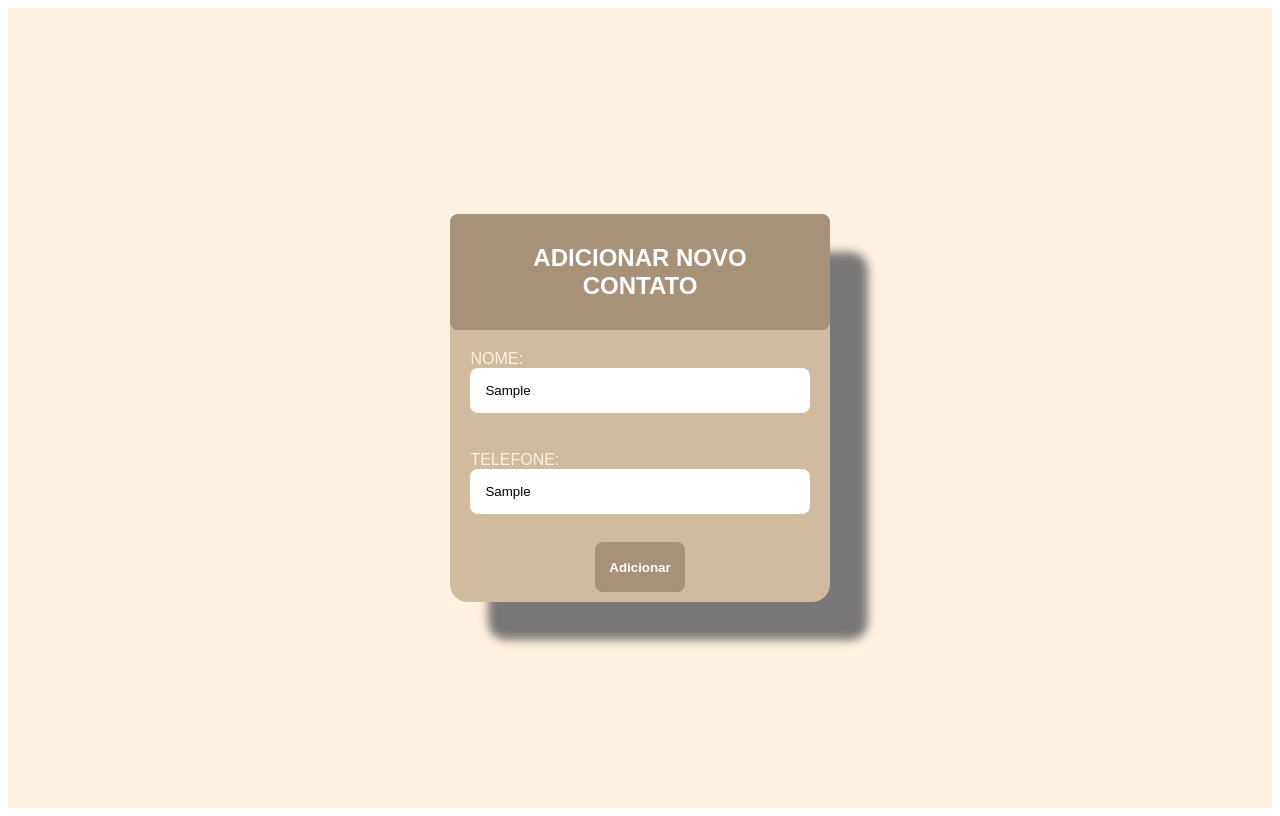
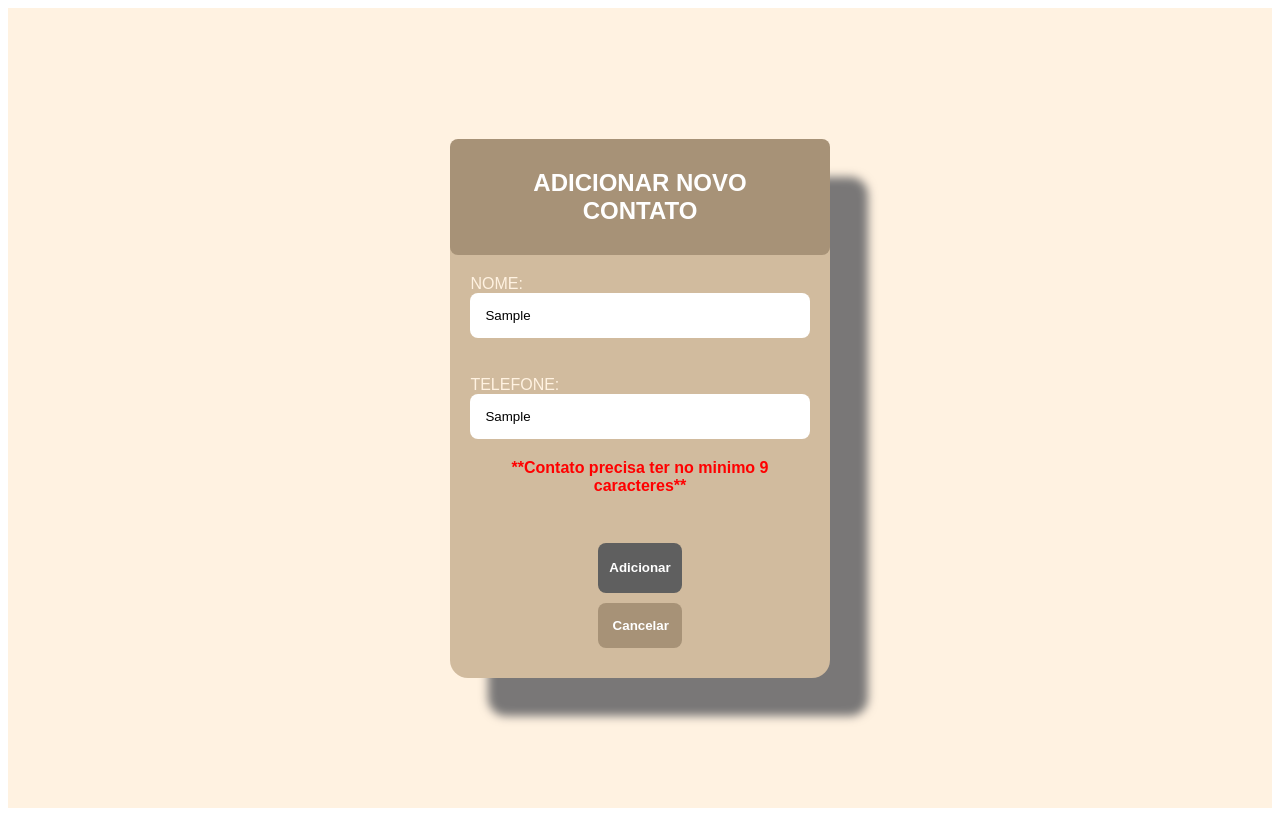
Before and after one commit to luccaao/baserowapi, an Angular app: page /add-contact in a window 1280 px wide. Both pictures are taken after typing "Sample", "Sample" into the empty fields and a click on the button "Adicionar". Built offline with nearby package versions, Linux system fonts and the light colour scheme; no server answers.

Commit message:
formGroup e formControlName adicionados ao form

```diff
--- a/src/app/add-contact/add-contact.component.css
+++ b/src/app/add-contact/add-contact.component.css
@@ -25,6 +25,11 @@ body {
     align-items: center;
     box-shadow: 38px 38px 10px #797777 ;
 }
+
+
+
+
+
 
 
 h2 {
@@ -59,33 +64,54 @@ input {
 
 
 
-form button {
-    margin: 0;
-    padding: 0;
-    height: 50px;
-    border-radius: 8px;
-    width: 25%;
-    align-self: center;
-    background-color: #A79277;
-    color: white;
-    font-weight: bold;
-    cursor: pointer;
-    transition: .3s;
-    border: none;
-
-}
-
-form button:hover {
-    background-color: #FFF2E1;
-    color: #A79277;
-}
-
 
 
 
 label {
     color: #FFF2E1;
     text-transform: uppercase;
+}
+
+.mensagem__erro {
+    color: red;
+    text-align: center;
+    font-weight: bold;
+    margin: 10px;
+
+}
+
+
+
+.botao {
+    display: flex;
+    justify-content: space-around;
+    align-items: center;
+    margin: 10px;
+    background-color: #A79277;
+    padding: 15px;
+    border-radius: 8px;
+    border: none;
+    align-self: center;
+    color: white;
+    font-weight: bold;
+    cursor: pointer;
+    width: 25%;
+
+}
+
+.botao__desabilitado{
+    background-color: #5f5f5f;
+    color: white;
+    font-weight: bold;
+    cursor: not-allowed;
+    transition: .3s;
+    border: none;
+    margin-top: 10px;
+    width: 25%;
+    align-self: center;
+    height: 50px;
+    border-radius: 8px;
+
 }
 
 
@@ -102,6 +128,8 @@ label {
     border-radius: 50%;
 
 }
+
+
 
 .topo a img:hover {
     transform: scale(1.1);
--- a/src/app/add-contact/add-contact.component.html
+++ b/src/app/add-contact/add-contact.component.html
@@ -1,25 +1,69 @@
-
 <body>
-
   <div class="container">
     <h2>Adicionar novo Contato</h2>
-    <form (submit)="addContact()">
-
+    <form [formGroup]="formulario" (submit)="addContact()">
       <div>
         <label for="name">Nome:</label>
-        <input type="text" id="name" name="name" [(ngModel)]="contact.name" required placeholder="Digite o nome do contato">
+        <input
+          type="text"
+          id="name"
+          name="name"
+          formControlName="name"
+          required
+          placeholder="Digite o nome do contato"
+        />
       </div>
 
-      <br>
+      <div
+        class="mensagem__erro"
+        *ngIf="formulario.get('name')?.errors?.['required'] && formulario.get('name')?.touched"
+      >
+        **Nome é obrigatório**
+      </div>
+
+      <div
+        class="mensagem__erro"
+        *ngIf="formulario.get('name')?.errors?.['minlength']"
+      >
+        **Nome precisa ter no minimo 3 letras**
+      </div>
+
+      <br />
 
       <div>
         <label for="phone">Telefone:</label>
-        <input type="text" id="phone"  name="phone" [(ngModel)]="contact.phone" required placeholder="Digite o telefone.. ex : 997374212">
+        <input
+          type="text"
+          id="phone"
+          name="phone"
+          formControlName="phone"
+          required
+          placeholder="Digite o telefone.. ex : 997374212"
+        />
       </div>
 
-      <br>
-      <button type="submit">Adicionar</button>
+      <div
+        class="mensagem__erro"
+        *ngIf="formulario.get('phone')?.errors?.['required'] && formulario.get('phone')?.touched"
+      >
+        **Contato é obrigatório**
+      </div>
+
+      <div
+        class="mensagem__erro"
+        *ngIf="formulario.get('phone')?.errors?.['minlength']"
+      >
+        **Contato precisa ter no minimo 9 caracteres**
+      </div>
+
+      <br />
+
+      <div class="acoes">
+        <button  type="submit" [ngClass]="habilitarBotao()">Adicionar</button>
+        <button type="button" class="botao" (click)="cancelar()">
+          Cancelar
+        </button>
+      </div>
     </form>
-
   </div>
 </body>
--- a/src/app/add-contact/add-contact.component.ts
+++ b/src/app/add-contact/add-contact.component.ts
@@ -1,34 +1,67 @@
 import { Component, OnInit } from '@angular/core';
 import { ContactService } from '../contact.service';
 import { Router } from '@angular/router';
+import { FormBuilder, FormGroup, Validators } from '@angular/forms';
 
 @Component({
   selector: 'app-add-contact',
   templateUrl: './add-contact.component.html',
-  styleUrls: ['./add-contact.component.css']
+  styleUrls: ['./add-contact.component.css'],
 })
 export class AddContactComponent implements OnInit {
-  contact: any = {
-    name: '',
-    phone: ''
-  };
 
-  constructor(private contactService: ContactService, private router: Router) { }
+
+  formulario!: FormGroup;
+
+  constructor(
+    private contactService: ContactService,
+    private router: Router,
+    private formBuilder: FormBuilder
+  ) {}
 
   ngOnInit(): void {
+    this.formulario = this.formBuilder.group({
+      name: [
+        '',
+        Validators.compose([
+          Validators.required,
+          Validators.pattern(/(.|\s)*\S(.|\s)*/),
+          Validators.minLength(3),
+        ]),
+      ],
+      phone: [
+        '',
+        Validators.compose([
+          Validators.required,
+          Validators.minLength(9),
+          Validators.maxLength(16),
+          Validators.pattern('[- +()0-9]+'),
+        ]),
+      ],
+    });
   }
 
   addContact() {
-    this.contactService.addContact(this.contact)
-      .then(response => {
-        console.log('Contato adicionado com sucesso:', response.data);
-        // Redirecionar para a lista de contatos
-        this.router.navigate(['/']);
-        // Limpar o formulário após adicionar
-        this.contact = { name: '', phone: '' };
-      })
-      .catch(error => {
-        console.error('Erro ao adicionar contato:', error);
-      });
+    if (this.formulario.invalid) {
+      return;
+    }
+    this.contactService.addContact(this.formulario.value).then((response) => {
+
+      this.router.navigate(['/']);
+
+      this.formulario.reset();
+    });
+  }
+
+  cancelar() {
+    this.router.navigate(['/']);
+  }
+
+  habilitarBotao(): string {
+    if (this.formulario.valid) {
+      return 'botao';
+    } else {
+      return 'botao__desabilitado';
+    }
   }
 }
--- a/src/app/contact-list/contact-list.component.css
+++ b/src/app/contact-list/contact-list.component.css
@@ -17,6 +17,8 @@ body {
     min-height: 100vh;
     height: auto;
 }
+
+
 
 .container {
 
@@ -80,6 +82,47 @@ a {
 .topo h2 img {
     width: 100px;
 }
+
+.filtro {
+    display: flex;
+    justify-content: center;
+    align-items: center;
+    gap: 10px;
+    margin: 10px;
+
+}
+
+.filtro input {
+    padding: 10px;
+    border-radius: 8px;
+    border: 1px solid #A79277;
+    margin: 10px;
+    width: 80%;
+
+}
+
+.filtro button {
+    padding: 10px;
+    border-radius: 8px;
+    background-color: #A79277;
+    color: white;
+    border: 1px solid white;
+    margin: 10px;
+    font-weight: bold;
+    cursor: pointer;
+    position: relative;
+    transition: 0.3s;
+}
+
+.filtro button:hover {
+    background-color: #FFF2E1;
+    color: #000000;
+    border: 1px solid #A79277;
+}
+
+
+
+
 
 .topo  {
     background-color: #A79277;
--- a/src/app/contact-list/contact-list.component.html
+++ b/src/app/contact-list/contact-list.component.html
@@ -1,15 +1,20 @@
 <body>
   <div class="container">
+
     <div class="topo">
       <h2>Contatos</h2>
+      <div class="filtro">
+        <input type="text" placeholder="Buscar por nome ou telefone" [(ngModel)]="searchTerm">
+        <button (click)="filterList()">FILTRAR</button>
+      </div>
       <a routerLink="/add-contact"><img src="../../assets/imagens/plus.png" alt=""></a>
     </div>
-    <ul *ngIf="contacts.length > 0, else semContatos">
-      <li *ngFor="let contact of contacts">
+    <ul *ngIf="filteredContacts.length > 0; else semContatos">
+      <li *ngFor="let contact of filteredContacts">
         Nome
-        <span for="">{{ contact.nome }}</span>
+        <span>{{ contact.nome }}</span>
         Telefone
-        <span for=""> {{ contact.contato }}</span>
+        <span>{{ contact.contato }}</span>
 
         <div class="acoes">
             <a (click)="deleteContact(contact.id)"><img src="../../assets/imagens/icone-excluir.png" alt=""></a>
@@ -19,8 +24,8 @@
       </li>
     </ul>
   </div>
+
+  <ng-template #semContatos>
+    <div class="vazio"><p>SEM CONTATOS CADASTRADOS</p> <img src="../../assets/imagens/vazio.png" alt=""></div>
+  </ng-template>
 </body>
-
-<ng-template #semContatos>
-  <div class="vazio"><p>SEM CONTATOS CADASTRADOS</p> <img src="../../assets/imagens/vazio.png" alt=""></div>
-</ng-template>
--- a/src/app/contact-list/contact-list.component.ts
+++ b/src/app/contact-list/contact-list.component.ts
@@ -1,6 +1,5 @@
 import { Component, OnInit } from '@angular/core';
 import { ContactService } from '../contact.service';
-
 
 @Component({
   selector: 'app-contact-list',
@@ -9,6 +8,8 @@ import { ContactService } from '../contact.service';
 })
 export class ContactListComponent implements OnInit {
   contacts: any[] = [];
+  filteredContacts: any[] = [];
+  searchTerm: string = '';
 
   constructor(private contactService: ContactService) { }
 
@@ -19,22 +20,15 @@ export class ContactListComponent implements OnInit {
   loadContacts() {
     this.contactService.getAllContacts()
       .then(response => {
-        console.log('Contatos carregados com sucesso:', response.data.results);
-
-
         if (Array.isArray(response.data.results)) {
-
           this.contacts = response.data.results;
+          this.applyFilter();
         } else {
-
           this.contacts.push(response.data.results);
-          console.log('Contatos carregados com sucesso:', response.data.results);
-
+          this.applyFilter();
         }
       })
-      .catch(error => {
-        console.error('Erro ao carregar contatos:', error);
-      });
+
   }
 
   deleteContact(id: number) {
@@ -42,12 +36,29 @@ export class ContactListComponent implements OnInit {
       .then(response => {
         this.loadContacts();
       })
-      .catch(error => {
-        console.error('Erro ao excluir contato:', error);
-      });
+
   }
 
-  //funcao para caso o usuario nao tenha nenhum contato
+
+
+  filterList() {
+    this.applyFilter();
+  }
+
+  applyFilter() {
+    const searchTrimmed = this.searchTerm.trim().replace(/\s/g, '').replace(/-/g, '');
+    if (searchTrimmed !== '') {
+      this.filteredContacts = this.contacts.filter(contact =>
+        contact.nome.toLowerCase().includes(this.searchTerm.trim().toLowerCase()) ||
+        contact.contato.replace(/\s/g, '').replace(/-/g, '').toLowerCase().includes(searchTrimmed.toLowerCase())
+      );
+    } else {
+      this.filteredContacts = this.contacts;
+    }
+  }
+
+
+
   hasContacts(): boolean {
     return this.contacts.length > 0;
   }
```
Also changed, not shown: src/app/app.module.ts (+5 -15 lines).
